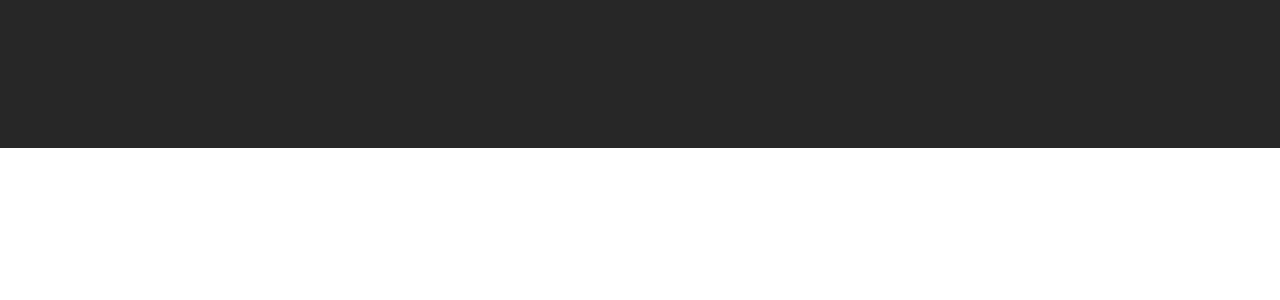
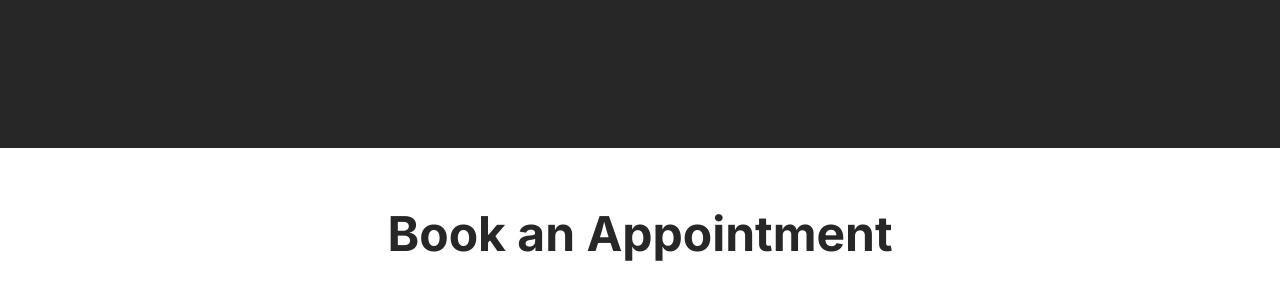
Before and after one commit to henewi/acq, a plain HTML site: page index.html in a window 1280 px wide. Shown: the part 3052-3352 px from the top of the page. Before the commit the page ends 3200 px from the top, so only its background shows below. Drawn offline with Linux system fonts and the light colour scheme.

Commit message:
basic format done

```diff
--- a/index.html
+++ b/index.html
@@ -67,6 +67,9 @@
     <div class="whysection">
         <div class="whytitle">Why ACQ?</div>
     </div>
+    <div class="calendersection">
+        <div class="calendertitle">Book an Appointment</div>
+    </div>
     <!-- PRELOADER SECTION -->
 
 <div class="wrapper">
--- a/styles.css
+++ b/styles.css
@@ -433,6 +433,21 @@ body::-webkit-scrollbar-track {
     color: white;
 }
 
+.calendersection {
+    height: 80vh;
+    width: auto;
+    background-color: #ffffff;
+    justify-content: center;
+    padding: 7vh;
+}
+
+.calendertitle {
+    display: flex;
+    justify-content: center;
+    font-size: 6vh;
+    color:#272727;
+}
+
 /* PHONES PORTRAIT */
 @media screen and (max-device-width: 480px) and (orientation: portrait) and (hover: none) and (pointer: coarse) {
 
```
